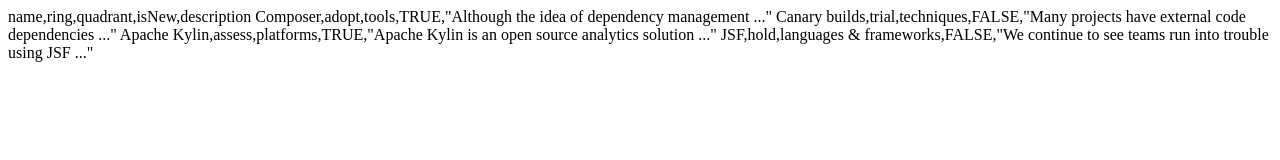
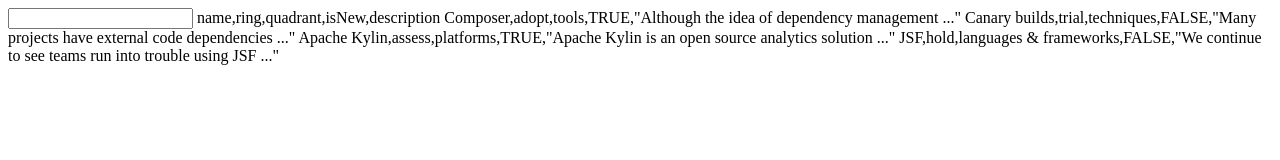
Before and after one commit to DiTsi/site, a plain HTML site: page index.html in a window 1280 px wide. Drawn offline with Linux system fonts and the light colour scheme.

Commit message:
added input to index.html

```diff
--- a/index.html
+++ b/index.html
@@ -2,10 +2,12 @@
     <head>
     </head>
     <body>
+    <input>
 name,ring,quadrant,isNew,description
 Composer,adopt,tools,TRUE,"Although the idea of dependency management ..."
 Canary builds,trial,techniques,FALSE,"Many projects have external code dependencies ..."
 Apache Kylin,assess,platforms,TRUE,"Apache Kylin is an open source analytics solution ..."
 JSF,hold,languages & frameworks,FALSE,"We continue to see teams run into trouble using JSF ..."
+    </input>
     </body>
 </html>
```
